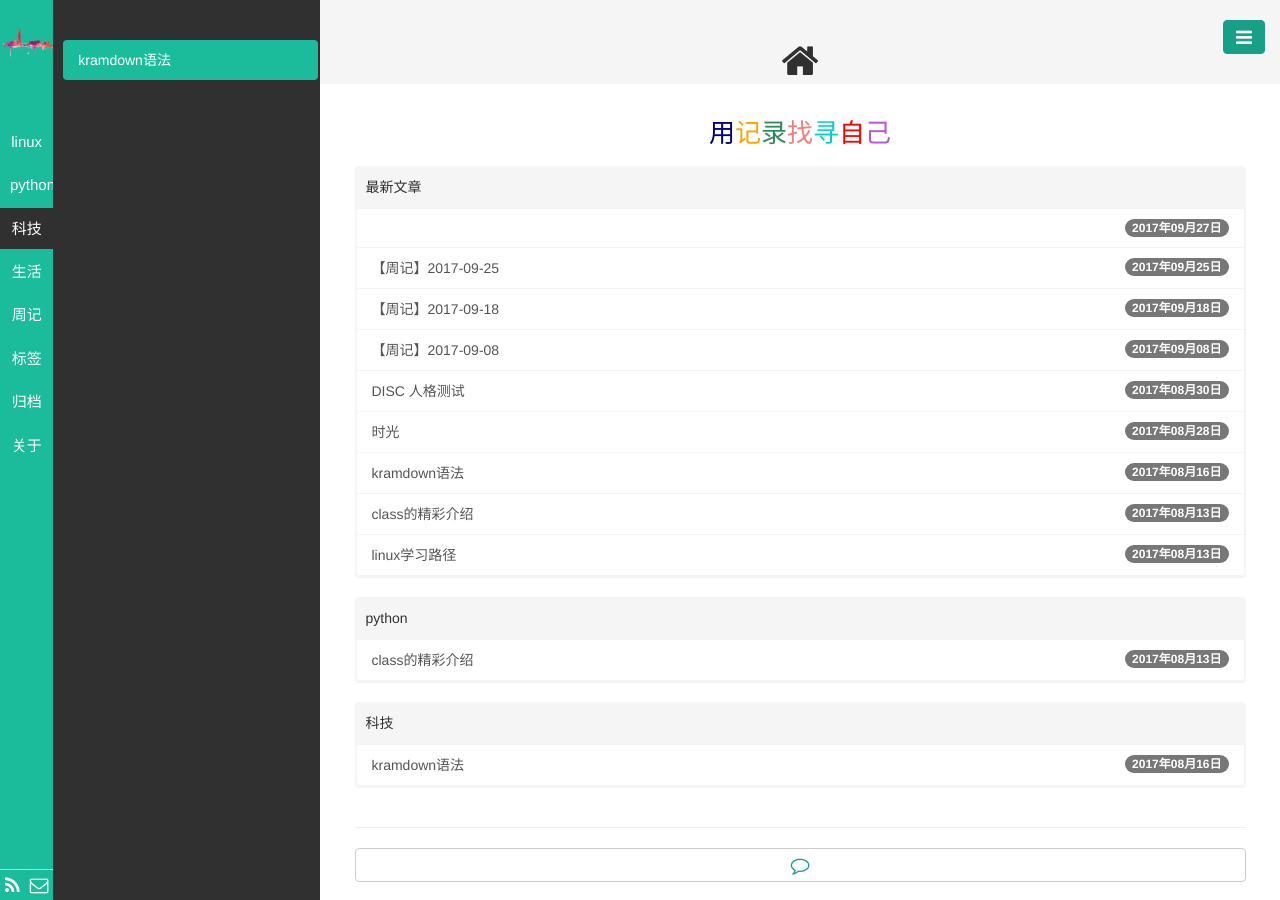
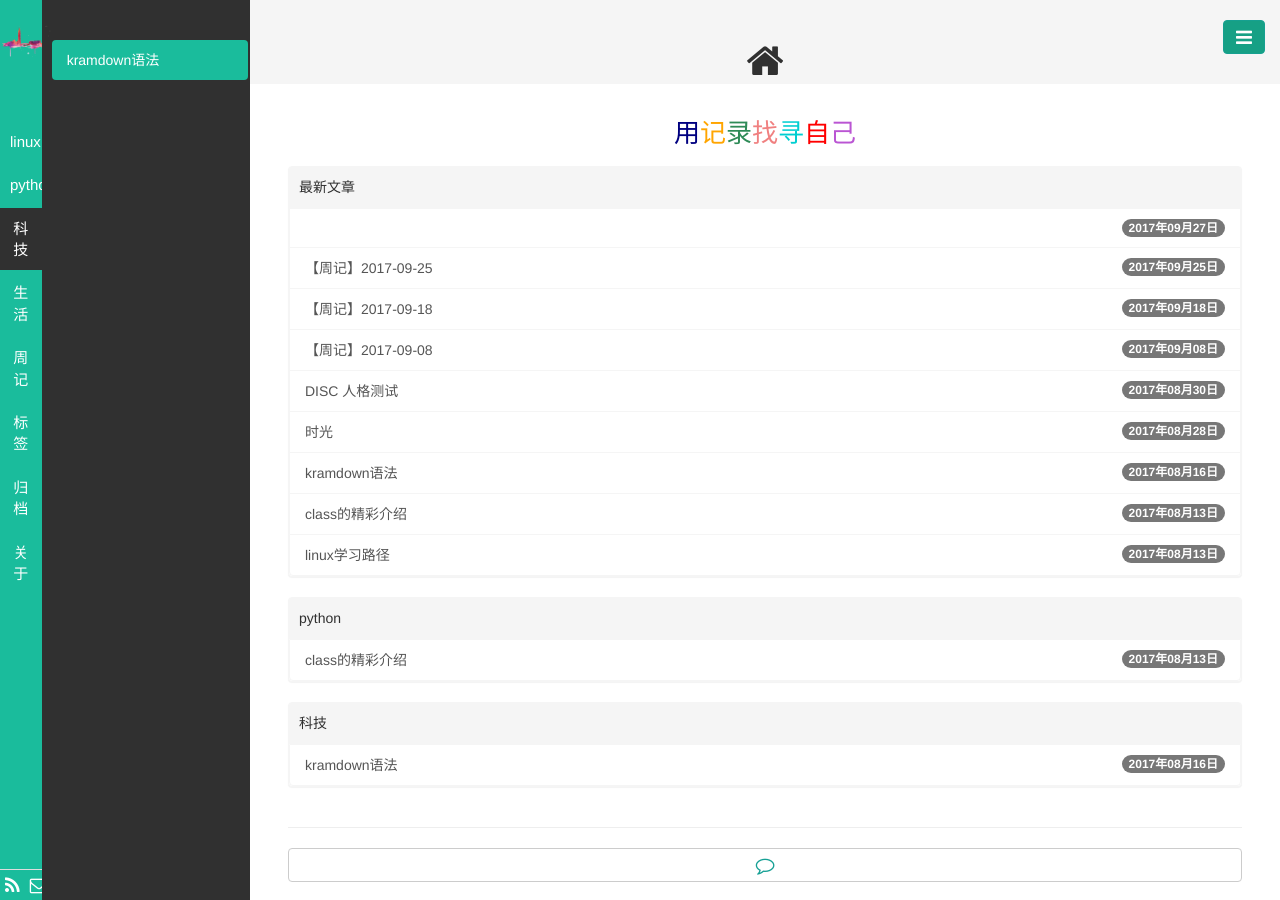
Before and after one commit to Longhaier/longhaier.github.io, a Jekyll site: the page built from index.html, in a window 1280 px wide. Built offline with Jekyll 4.4.1, drawn with Linux system fonts in a browser that asks for light colours; the list of posts is cut into pages by our own code.

Commit message:
Update navside.html

```diff
--- a/_includes/navside.html
+++ b/_includes/navside.html
@@ -1,4 +1,4 @@
-<div class="col-md-3 col-lg-3 col-sm-13 col-xs-13 aside visible-md visible-lg">
+<div class="col-md-3 col-lg-3 col-sm-13 col-xs-13 aside visible-md visible-lg" style="width:250px">
   <div class="row">
     <div class="col-md-2 col-xs-2 aside1">
       <br>
```
